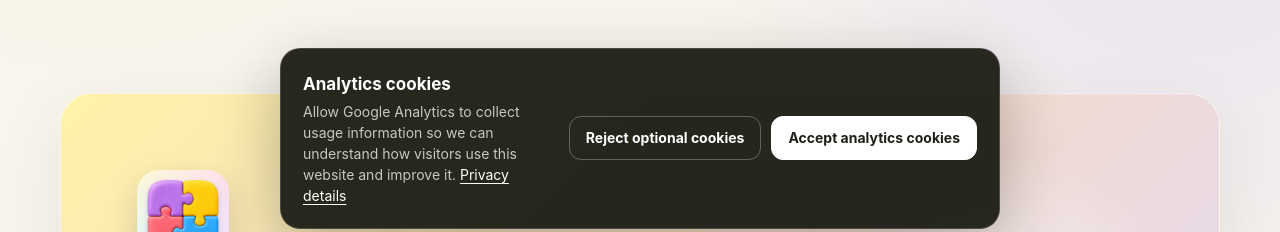
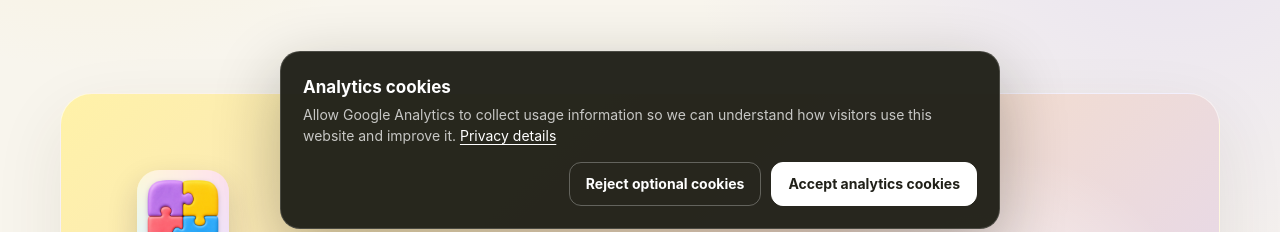
Before and after one commit to MichaelKostin/kostin.app, a plain HTML site: page index.html in a window 1280 px wide. Shown: the part 551-783 px from the top of the page. Drawn offline with Linux system fonts and the light colour scheme.

Commit message:
Fix styling

```diff
--- a/index.html
+++ b/index.html
@@ -296,9 +296,8 @@
             bottom: 20px;
             left: 20px;
             display: grid;
-            grid-template-columns: 1fr auto;
-            gap: 22px;
-            align-items: center;
+            grid-template-columns: 1fr;
+            gap: 16px;
             width: min(720px, calc(100% - 40px));
             margin-inline: auto;
             padding: 22px;
@@ -312,7 +311,7 @@
         .consent-copy strong { display: block; margin-bottom: 4px; font-size: 17px; }
         .consent-copy p { margin: 0; color: rgba(255,255,255,.74); font-size: 14px; line-height: 1.5; }
         .consent-copy a { color: white; text-underline-offset: 3px; }
-        .consent-actions { display: flex; gap: 10px; }
+        .consent-actions { display: flex; justify-content: flex-end; gap: 10px; }
         .consent-button {
             min-height: 44px;
             padding: 10px 16px;
@@ -347,7 +346,7 @@
             .app-art { min-height: 285px; }
             .animal-scene { width: 280px; }
             footer { flex-direction: column; }
-            .consent-banner { grid-template-columns: 1fr; gap: 16px; padding: 19px; }
+            .consent-banner { padding: 19px; }
             .consent-actions { display: grid; grid-template-columns: 1fr 1fr; }
         }
         @media (prefers-reduced-motion: reduce) {
```
